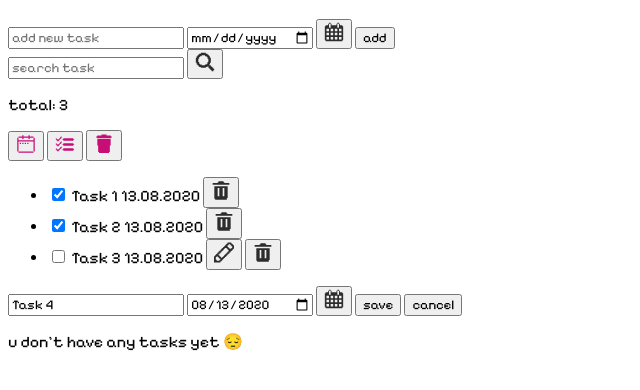
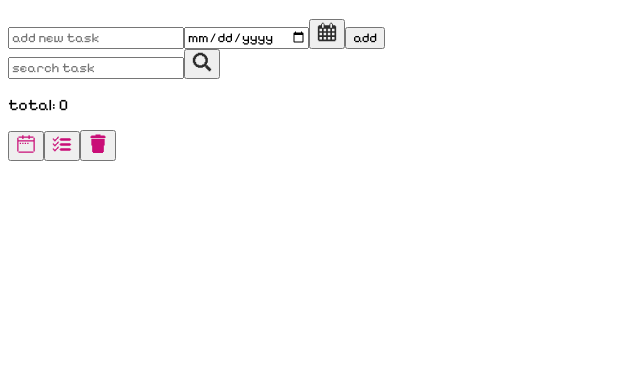
Before and after one commit to a-orlova/toDoListApp, a plain HTML site: page index.html in a window 1280 px wide. Shown: the part 62-452 px from the top of the page, without its empty margins (0-640 px from the left). Drawn offline with Linux system fonts and the light colour scheme.

Commit message:
dom structure

```diff
--- a/index.html
+++ b/index.html
@@ -8,92 +8,6 @@
     <link rel="icon" href="images/icon.ico">
 </head>
 <body>
-    <div class="todo">
-
-        <!-- заголовок -->
-        <header class="todo__header">
-            <h1 class="todo__title">to-do list</h1>
-        </header>
-
-        <!-- форма для добавления задачи -->
-        <section class="todo__controls">
-            <form class="todo__form" id="task-form">
-                <label>
-                    <input type="text" name="task" placeholder="add new task" required>
-                </label>
-                <label>
-                    <input type="date" name="date" placeholder="select date">
-                    <button type="button" class="btn btn--calendar" title="select date"><img src="images/select_date.svg" alt="calendar"></button>
-                </label>
-                <button type="submit" class="btn btn--add" title="add task">add</button>
-            </form>
-        </section>
-
-        <!-- поиск задачи по названию -->
-         <form class="todo__search">
-            <label>
-                <input type="search" name="search" placeholder="search task">
-                <button type="button" class="btn btn--search" title="serch task"><img src="images/search_btn.svg" alt="search"></button>
-            </label>
-         </form>
-
-         <!-- количество + кнопки сортировки и удаления -->
-        <section class="todo__info">
-            <p class="todo__total">total: <span id="task-count">3</span></p>
-            <div class="todo__actions">
-                <button class="btn btn--filter" title="sort by date"><img src="images/sortByDate.svg" alt="sort by date"></button>
-                <button class="btn btn--filter" title="filter by complete status"><img src="images/filter.svg" alt="filter by complete status"></button>
-                <button class="btn btn--delete-all" title="delete all"><img src="images/dalateAllBtn.svg" alt="delete all"></button>
-            </div>
-        </section>
-
-        <!-- список задач -->
-        <section class="todo__list">
-            <ul>
-                <li class="task">
-                    <input type="checkbox" checked>
-                    <span class="task__name">Task 1</span>
-                    <time class="task__date">13.08.2020</time>
-                    <button class="btn btn--delete" title="delete"><img src="images/del_task_unbtn.svg" alt="delete task"></button>
-                </li>
-                <li class="task">
-                    <input type="checkbox" checked>
-                    <span class="task__name">Task 2</span>
-                    <time class="task__date">13.08.2020</time>
-                    <button class="btn btn--delete" title="delete"><img src="images/del_task_unbtn.svg" alt="delete task"></button>
-                </li>
-                <li class="task task--editing">
-                    <input type="checkbox" >
-                    <span class="task__name">Task 3</span>
-                    <time class="task__date">13.08.2020</time>
-                    <button class="btn btn--edit" title="edit"><img src="images/editTask.svg" alt=""></button>
-                    <button class="btn btn--delete" title="delete"><img src="images/del_task_unbtn.svg" alt="delete task"></button>
-                </li>
-            </ul>
-        </section>
-
-        <!-- форма для редактирования -->
-        <section class="todo__edit">
-            <form id="edit-form">
-                <label>
-                    <input type="text" value="Task 4">
-                </label>
-                <label>
-                    <input type="date" value="2020-08-13" />
-                    <button type="button" class="btn btn--calendar" title="select date"><img src="images/select_date.svg" alt="calendar"></button>
-                </label>
-                <button type="submit" class="btn btn--save">save</button>
-                <button type="button" class="btn btn--cancel">cancel</button>
-            </form>
-        </section>
-
-        <!-- сообщение, когда нет задач -->
-        <div class="todo__empty">
-            <p>u don't have any tasks yet 😔</p>
-        </div>
-
-    </div>
-
     <script src="script.js"></script>
 </body>
 </html>
--- a/script.js
+++ b/script.js
@@ -0,0 +1,225 @@
+document.addEventListener('DOMContentLoaded', function() {
+    class TodoApp {
+        constructor() {
+            this.tasks = JSON.parse(localStorage.getItem('tasks')) || [];
+            this.currentFilter = 'all';
+            this.isSortByDate = false;
+            this.isEditing = false;
+            this.editingTaskId = null;
+
+            this.init();
+        }
+
+        init() {
+            this.createDOMStructure();
+            this.bindEvents();
+            this.renderTasks();
+            this.updateTaskCount();
+            this.toggleEmptyMessage();
+        }
+
+        // структура сайта
+        createDOMStructure() {
+            // основной контейнер
+            this.todoContainer = document.createElement('div');
+            this.todoContainer.className = 'todo';
+            document.body.appendChild(this.todoContainer);
+
+            // заголовок
+            const header = document.createElement('header');
+            header.className = 'todo__header';
+
+            const title = document.createElement('h1');
+            title.className = 'todo__title';
+            title.textContent = 'to-do list';
+
+            header.appendChild(title);
+            this.todoContainer.appendChild(header);
+
+            // +задача
+            this.createAddForm();
+
+            // поиск
+            this.createSearchForm();
+
+            this.createInfoSection();
+
+            // список задач
+            this.taskList = document.createElement('section');
+            this.taskList.className = 'todo__list';
+            this.taskList.innerHTML = '<ul id="tasks-container"></ul>';
+            this.todoContainer.appendChild(this.taskList);
+
+            // форма редактирования
+            this.createEditForm();
+
+            // сообщение, что нет задач
+            this.createEmptyMessage();
+
+            // контейнер для задач
+            this.tasksContainer = document.getElementById('tasks-container');
+        }
+
+        createAddForm() {
+            const controlsSection = document.createElement('section');
+            controlsSection.className = 'todo__controls';
+
+            this.addForm = document.createElement('form');
+            this.addForm.className = 'todo__form';
+            this.addForm.id = 'task-form';
+
+            const nameLabel = document.createElement('label');
+            const nameInput = document.createElement('input');
+            nameInput.type = 'text';
+            nameInput.name = 'task';
+            nameInput.placeholder = 'add new task';
+            nameInput.required = true;
+            nameLabel.appendChild(nameInput);
+
+            const dateLabel = document.createElement('label');
+            const dateInput = document.createElement('input');
+            dateInput.type = 'date';
+            dateInput.name = 'date';
+
+            const calendarBtn = document.createElement('button');
+            calendarBtn.type = 'button';
+            calendarBtn.className = 'btn btn--calendar';
+            calendarBtn.title = 'select date';
+            calendarBtn.innerHTML = '<img src="images/select_date.svg" alt="calendar">';
+
+            dateLabel.appendChild(dateInput);
+            dateLabel.appendChild(calendarBtn);
+
+            const addBtn = document.createElement('button');
+            addBtn.type = 'submit';
+            addBtn.className = 'btn btn--add';
+            addBtn.title = 'add task';
+            addBtn.textContent = 'add';
+
+            this.addForm.appendChild(nameLabel);
+            this.addForm.appendChild(dateLabel);
+            this.addForm.appendChild(addBtn);
+            controlsSection.appendChild(this.addForm);
+            this.todoContainer.appendChild(controlsSection);
+        }
+
+        createSearchForm() {
+            const searchSection = document.createElement('form');
+            searchSection.className = 'todo__search';
+
+            const searchLabel = document.createElement('label');
+            const searchInput = document.createElement('input');
+            searchInput.type = 'search';
+            searchInput.name = 'search';
+            searchInput.placeholder = 'search task';
+
+            const searchBtn = document.createElement('button');
+            searchBtn.type = 'button';
+            searchBtn.className = 'btn btn--search';
+            searchBtn.title = 'search task';
+            searchBtn.innerHTML = '<img src="images/search_btn.svg" alt="search">';
+
+            searchLabel.appendChild(searchInput);
+            searchLabel.appendChild(searchBtn);
+            searchSection.appendChild(searchLabel);
+            this.todoContainer.appendChild(searchSection);
+        }
+
+        createInfoSection() {
+            const infoSection = document.createElement('section');
+            infoSection.className = 'todo__info';
+
+            const totalPara = document.createElement('p');
+            totalPara.className = 'todo__total';
+            totalPara.innerHTML = 'total: <span id="task-count">0</span>';
+
+            const actionsDiv = document.createElement('div');
+            actionsDiv.className = 'todo__actions';
+
+            const sortBtn = document.createElement('button');
+            sortBtn.className = 'btn btn--filter';
+            sortBtn.title = 'sort by date';
+            sortBtn.innerHTML = '<img src="images/sortByDate.svg" alt="sort by date">';
+
+            const filterBtn = document.createElement('button');
+            filterBtn.className = 'btn btn--filter';
+            filterBtn.title = 'filter by complete status';
+            filterBtn.innerHTML = '<img src="images/filter.svg" alt="filter by complete status">';
+
+            const deleteAllBtn = document.createElement('button');
+            deleteAllBtn.className = 'btn btn--delete-all';
+            deleteAllBtn.title = 'delete all';
+            deleteAllBtn.innerHTML = '<img src="images/dalateAllBtn.svg" alt="delete all">';
+
+            actionsDiv.appendChild(sortBtn);
+            actionsDiv.appendChild(filterBtn);
+            actionsDiv.appendChild(deleteAllBtn);
+
+            infoSection.appendChild(totalPara);
+            infoSection.appendChild(actionsDiv);
+            this.todoContainer.appendChild(infoSection);
+        }
+
+        createEditForm() {
+            const editSection = document.createElement('section');
+            editSection.className = 'todo__edit';
+            editSection.style.display = 'none';
+
+            this.editForm = document.createElement('form');
+            this.editForm.id = 'edit-form';
+
+            const nameLabel = document.createElement('label');
+            this.editNameInput = document.createElement('input');
+            this.editNameInput.type = 'text';
+            nameLabel.appendChild(this.editNameInput);
+
+            const dateLabel = document.createElement('label');
+            this.editDateInput = document.createElement('input');
+            this.editDateInput.type = 'date';
+
+            const calendarBtn = document.createElement('button');
+            calendarBtn.type = 'button';
+            calendarBtn.className = 'btn btn--calendar';
+            calendarBtn.title = 'select date';
+            calendarBtn.innerHTML = '<img src="images/select_date.svg" alt="calendar">';
+
+            dateLabel.appendChild(this.editDateInput);
+            dateLabel.appendChild(calendarBtn);
+
+            const saveBtn = document.createElement('button');
+            saveBtn.type = 'submit';
+            saveBtn.className = 'btn btn--save';
+            saveBtn.textContent = 'save';
+
+            const cancelBtn = document.createElement('button');
+            cancelBtn.type = 'button';
+            cancelBtn.className = 'btn btn--cancel';
+            cancelBtn.textContent = 'cancel';
+
+            this.editForm.appendChild(nameLabel);
+            this.editForm.appendChild(dateLabel);
+            this.editForm.appendChild(saveBtn);
+            this.editForm.appendChild(cancelBtn);
+            editSection.appendChild(this.editForm);
+            this.todoContainer.appendChild(editSection);
+
+            this.editSection = editSection;
+        }
+
+        createEmptyMessage() {
+            const emptyDiv = document.createElement('div');
+            emptyDiv.className = 'todo__empty';
+            emptyDiv.style.display = 'none';
+
+            const emptyPara = document.createElement('p');
+            emptyPara.textContent = "u don't have any tasks yet 😔";
+
+            emptyDiv.appendChild(emptyPara);
+            this.todoContainer.appendChild(emptyDiv);
+
+            this.emptyMessage = emptyDiv;
+        }
+    }
+
+    const app = new TodoApp();
+});
```
